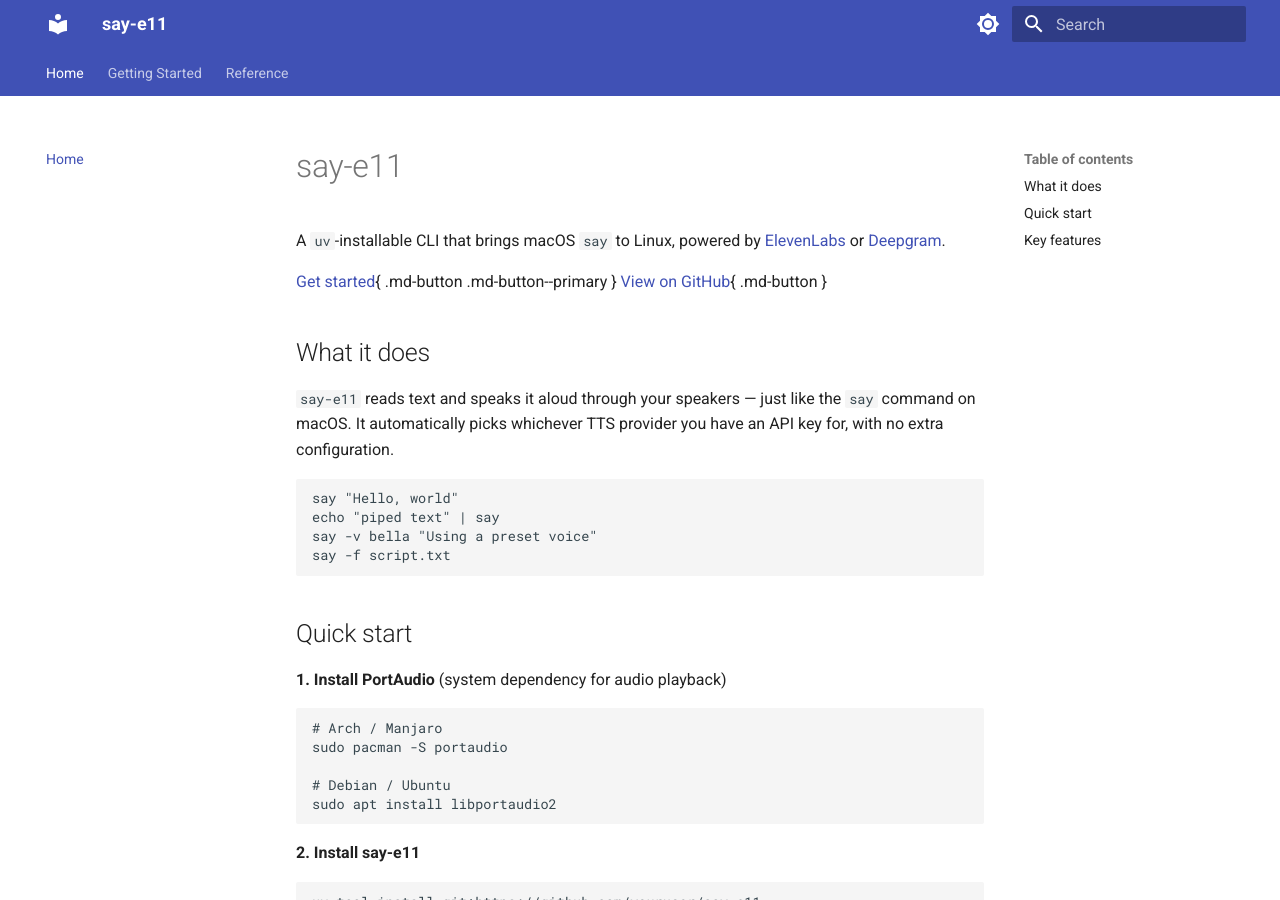
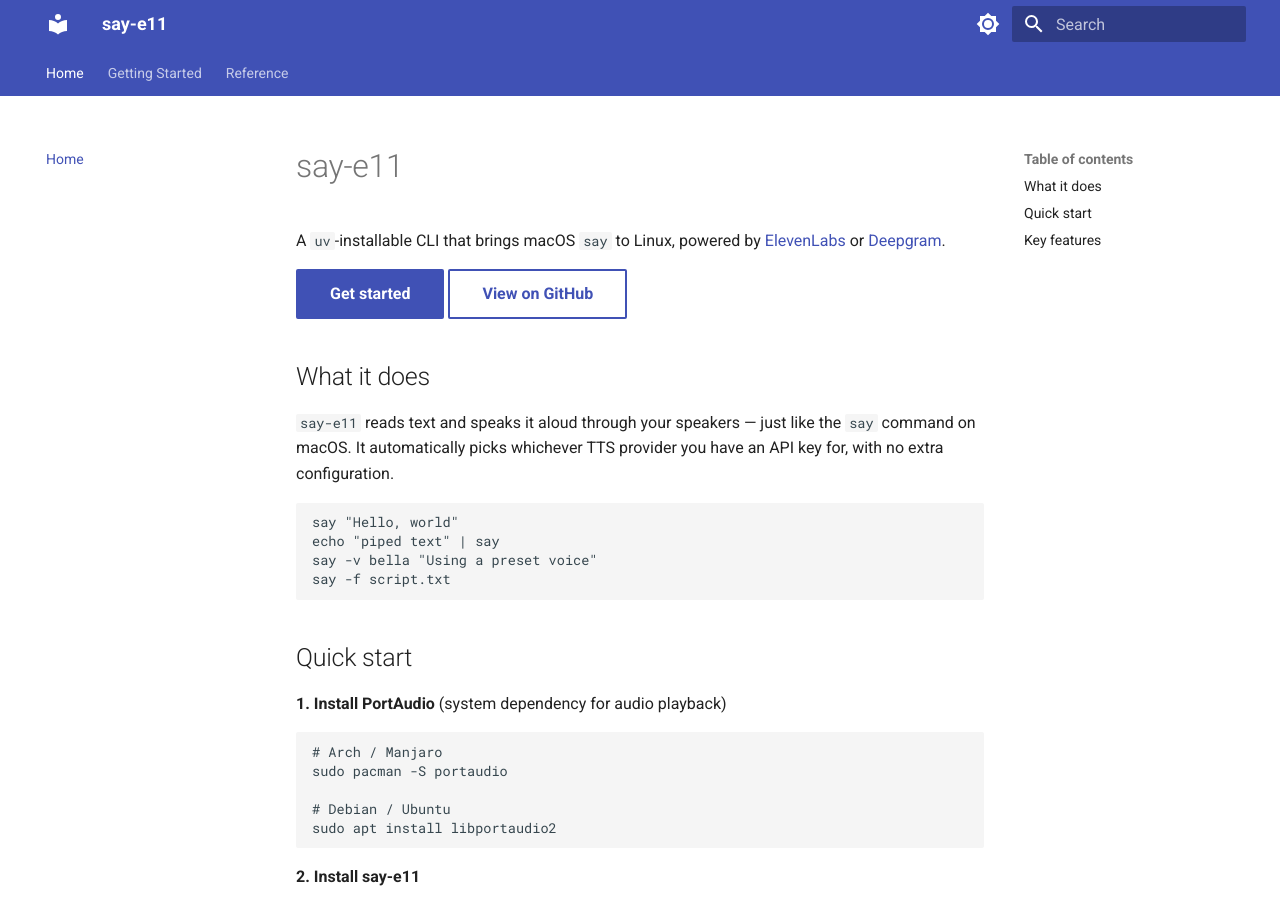
Before and after one commit to mortegro/say11, an MkDocs documentation site: the page built from docs/index.md, in a window 1280 px wide and 900 px high. Built offline with MkDocs 1.6.1 and Material for MkDocs 9.7.7, drawn with Linux system fonts in a browser that asks for light colours.

Commit message:
docs: enable attr_list markdown extension
Co-Authored-By: Claude Sonnet 4.6 <noreply@anthropic.com>

```diff
--- a/mkdocs.yml
+++ b/mkdocs.yml
@@ -26,5 +26,8 @@ nav:
     - Configuration: configuration.md
     - Voice Presets: voice-presets.md
 
+markdown_extensions:
+  - attr_list
+
 exclude_docs: |
   superpowers/
```
